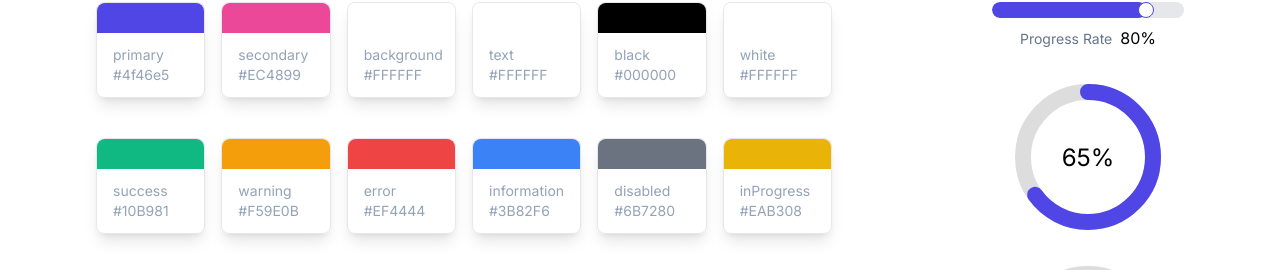
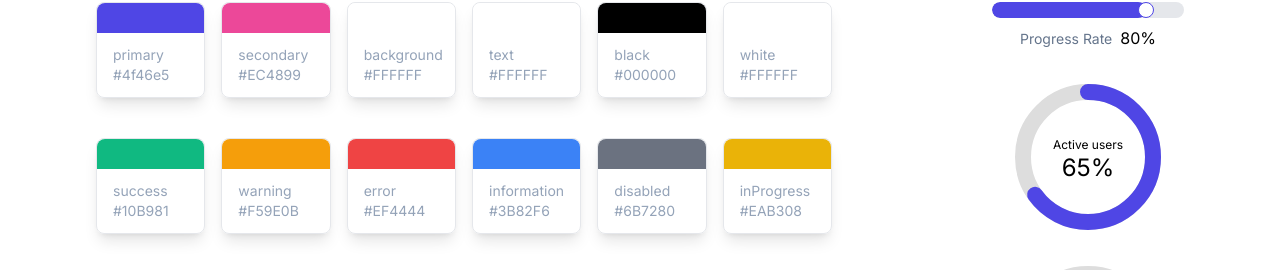
Before and after one commit to MincheolC/concept-principle, a Next.js app in the folder themes/: page / in a window 1280 px wide. Shown: the part 217-487 px from the top of the page. Built offline with nearby package versions, Linux system fonts and the light colour scheme.

Commit message:
themes: Donut ProgressBar에 추가 텍스트 추가 (svg 텍스트 2줄 넣기)

```diff
--- a/themes/components/ProgressBar/Donut.tsx
+++ b/themes/components/ProgressBar/Donut.tsx
@@ -37,7 +37,17 @@ export default function DonutProgressBar({
       />
       <text
         x={size / 2}
-        y={size / 2}
+        y={size / 2 - 13}
+        fill={themeColors.black} // 텍스트 색상 설정
+        fontSize={12} // 폰트 크기 설정
+        textAnchor="middle" // 텍스트를 가운데 정렬하기 위함
+        alignmentBaseline="central" // 세로 방향에서 가운데 정렬하기 위함
+      >
+        Active users
+      </text>
+      <text
+        x={size / 2}
+        y={size / 2 + 10}
         fill={themeColors.black} // 텍스트 색상 설정
         fontSize={fontSize} // 폰트 크기 설정
         textAnchor="middle" // 텍스트를 가운데 정렬하기 위함
```
